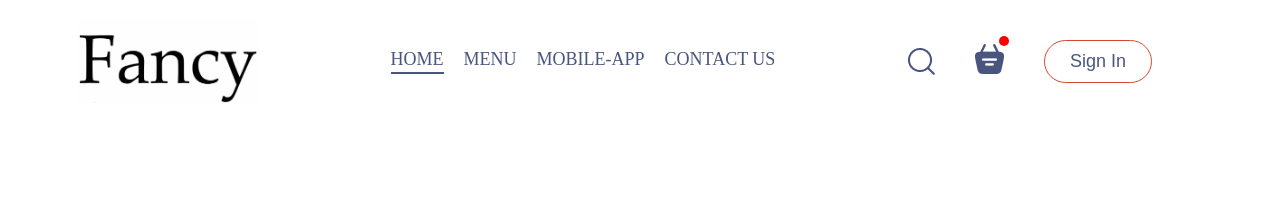
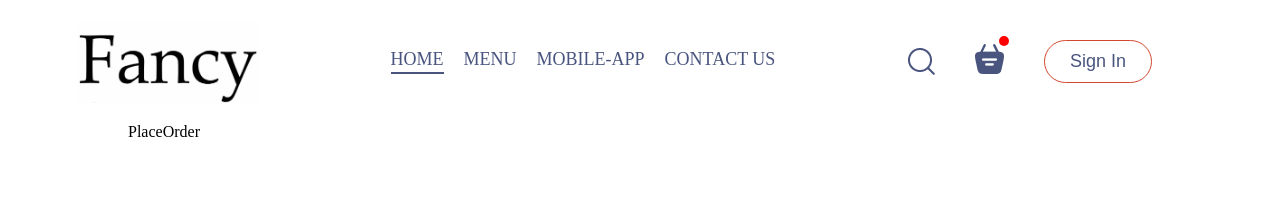
Before and after one commit to mehmetpektass/Food-Delivery-MERN-Stack, a React (Vite) app in the folder project/client/: page /order in a window 1280 px wide. Shown: the top 213 px of the page. Built offline with nearby package versions, Linux system fonts and the light colour scheme.

Commit message:
edited route on app.jsx back

```diff
--- a/project/client/src/App.jsx
+++ b/project/client/src/App.jsx
@@ -13,7 +13,7 @@ const App = () => {
       <Routes>
         <Route path='/' element={<Home/>}/>
         <Route path='/cart' element={<Cart/>} />
-
+        <Route path='/order' element={<PlaceOrder/>} />
       </Routes>
     </div>
     </>
```
Also changed, not shown: 2 other files (tests, documents, lock files or other folders).
